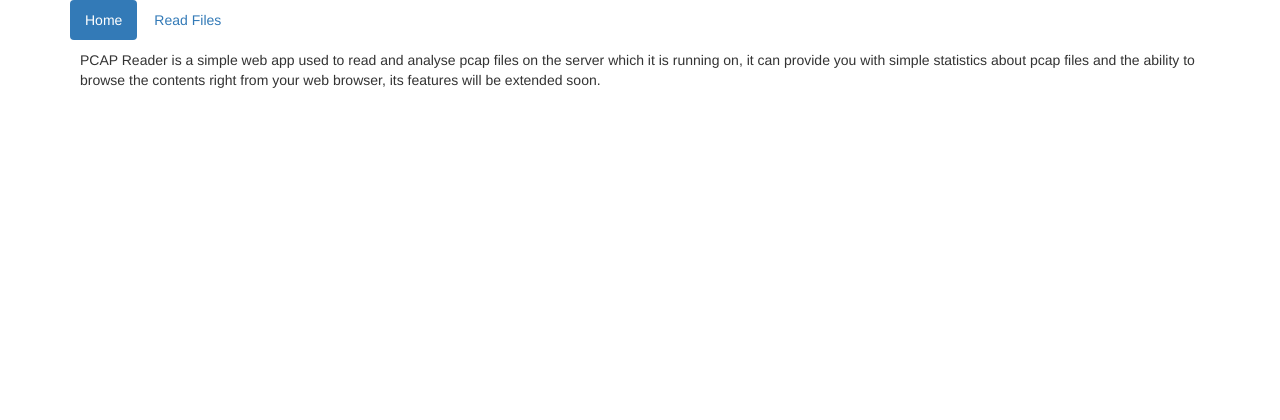
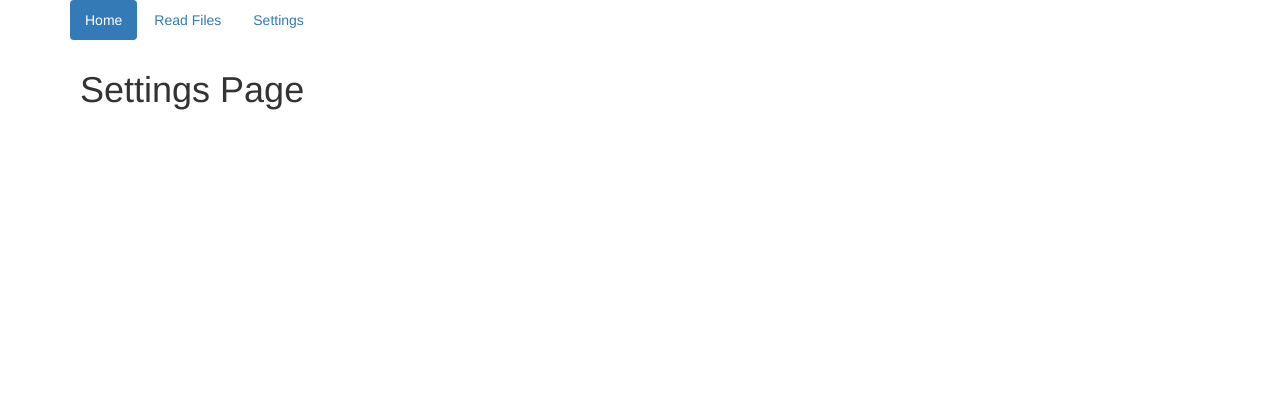
Before and after one commit to mohsenSy/web-pcap-reader, a Django app: page /settings/ in a window 1280 px wide. Shown: the top 420 px of the page. Run offline with Django 3.2, Linux system fonts and the light colour scheme; some libraries are stand-ins or nearby versions.

Commit message:
Add app settings file and view
The app settings will be used to define app related settings
for example the directory where the app will look for pcap files
I also added a web page to be sued for modifying the app settings later.

```diff
--- /dev/null
+++ b/pcap_main/templates/pcap_main/settings_page.html
@@ -0,0 +1,11 @@
+{% extends "base.html" %}
+
+{% block title %}
+<title>
+  App Settings
+</title>
+{% endblock %}
+
+{% block body %}
+  <h1>Settings Page</h1>
+{% endblock %}
--- a/pcap_main/urls.py
+++ b/pcap_main/urls.py
@@ -3,5 +3,6 @@ from . import views
 urlpatterns = [
     url(r'read/?$', views.read, name="read"),
     url(r'read/(?P<filename>.+)', views.readfile, name="readfile"),
+    url(r'settings/', views.settings_page, name="settings_page"),
     url(r'$', views.home, name="home")
 ]
--- a/pcap_main/views.py
+++ b/pcap_main/views.py
@@ -1,6 +1,7 @@
 from django.shortcuts import render
 from django.http import HttpResponse, HttpResponseNotFound
 from django.core.paginator import Paginator, PageNotAnInteger, EmptyPage
+from django.conf import settings
 
 from . import pcap_analyse
 
@@ -11,17 +12,20 @@ import os
 def home(request):
     return render(request, 'pcap_main/home.html')
 
+def settings_page(request):
+    return render(request, 'pcap_main/settings_page.html')
+
 def read(request):
-    listing = os.listdir("/var/pcap")
+    listing = os.listdir(settings.PCAP_DIR)
     files = []
     for l in listing:
-        if os.path.isfile("/var/pcap/" + l):
+        if os.path.isfile(settings.PCAP_DIR + "/" + l):
             files.append(l)
 
     return render(request, 'pcap_main/read.html', {'files': files})
 
 def readfile(request, filename):
-    filepath = "/var/pcap/" + filename
+    filepath = settings.PCAP_DIR + "/" + filename
     if not os.path.isfile(filepath):
         return render(request, "pcap_main/file_not_found.html", {"filename": filename})
 
--- a/templates/base.html
+++ b/templates/base.html
@@ -14,7 +14,8 @@
     <div class="container" id="container">
     <ul class="nav nav-pills">
       <li role="presentation" class="active"><a href="/">Home</a></li>
-      <li role="presentation"><a href="/read">Read Files</a></li>
+      <li role="presentation"><a href={% url "read" %}>Read Files</a></li>
+      <li role="presentation"><a href={% url "settings_page" %}>Settings</a></li>
     </ul>
     <div id="body">
       {% block body %}
--- /dev/null
+++ b/web_pcap_reader/app_settings.py
@@ -0,0 +1 @@
+PCAP_DIR="/var/pcap/"
--- a/web_pcap_reader/settings.py
+++ b/web_pcap_reader/settings.py
@@ -9,11 +9,13 @@ https://docs.djangoproject.com/en/1.10/topics/settings/
 For the full list of settings and their values, see
 https://docs.djangoproject.com/en/1.10/ref/settings/
 """
-
+from __future__ import unicode_literals
 import os
 
 # Build paths inside the project like this: os.path.join(BASE_DIR, ...)
 BASE_DIR = os.path.dirname(os.path.dirname(os.path.abspath(__file__)))
+
+from .app_settings import *
 
 
 # Quick-start development settings - unsuitable for production
```
